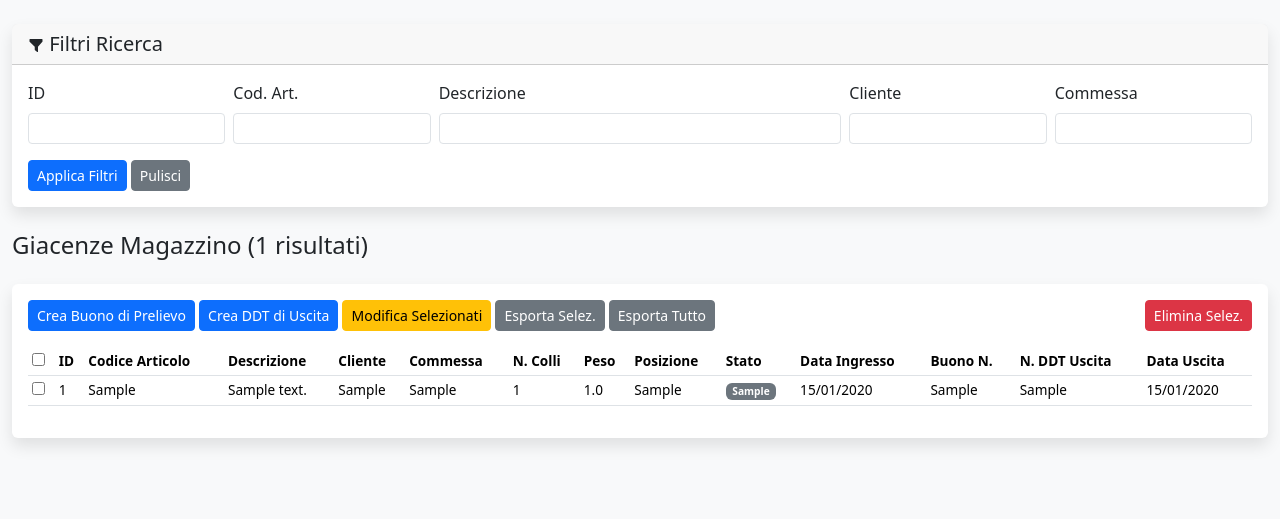
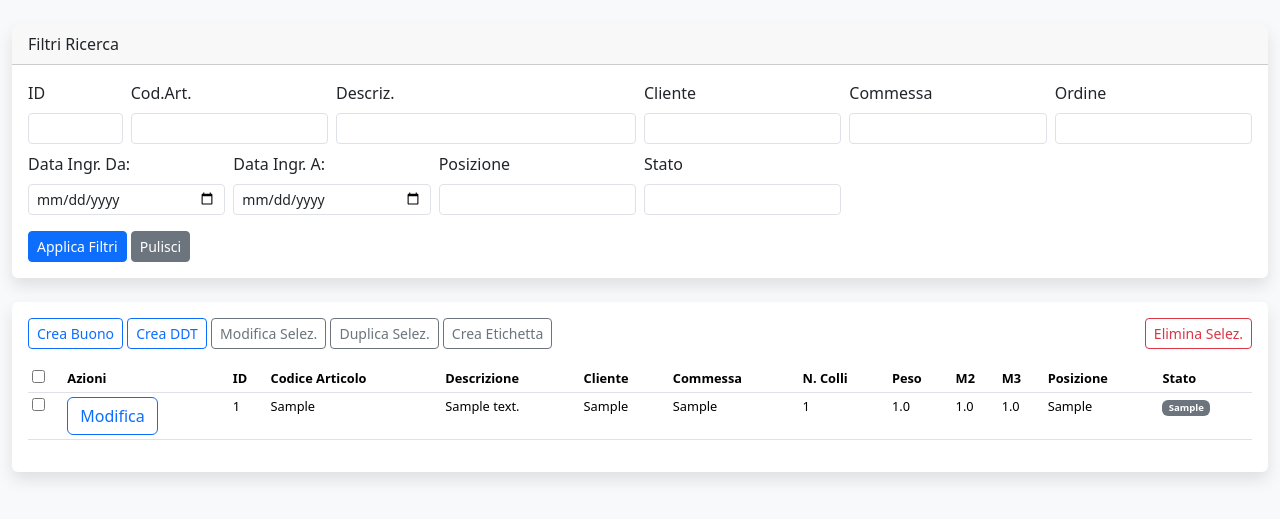
Before and after one commit to Camarsrl/gestionale_web, a Flask app: page / in a window 1280 px wide. Shown: the part 66-585 px from the top of the page. Run offline with Flask 3, Linux system fonts and the light colour scheme; tables that the repository leaves empty hold one stand-in row (values such as "Sample post").

Commit message:
Update index.html

```diff
--- a/templates/index.html
+++ b/templates/index.html
@@ -1,59 +1,45 @@
 {% extends "layout.html" %}
-
 {% block content %}
 <div class="card mb-4">
-    <div class="card-header" data-bs-toggle="collapse" href="#filtriCollapse" role="button" aria-expanded="true" aria-controls="filtriCollapse">
-        <h5 class="mb-0">
-            <svg xmlns="http://www.w3.org/2000/svg" width="16" height="16" fill="currentColor" class="bi bi-funnel-fill" viewBox="0 0 16 16"><path d="M1.5 1.5A.5.5 0 0 1 2 1h12a.5.5 0 0 1 .5.5v2a.5.5 0 0 1-.128.334L10 8.692V13.5a.5.5 0 0 1-.74.439L7 12.31a.5.5 0 0 1-.26-.439V8.692L1.628 3.834A.5.5 0 0 1 1.5 3.5v-2z"/></svg>
-            Filtri Ricerca
-        </h5>
-    </div>
-    <div class="collapse show" id="filtriCollapse">
+    <div class="card-header">Filtri Ricerca</div>
     <div class="card-body">
         <form method="GET" action="{{ url_for('index') }}">
-                <div class="row g-2 align-items-end">
-                    <div class="col-md-2"><label class="form-label form-label-sm">ID</label><input type="text" name="id" class="form-control form-control-sm" value="{{ filters.id or '' }}"></div>
-                    <div class="col-md-2"><label class="form-label form-label-sm">Cod. Art.</label><input type="text" name="codice_articolo" class="form-control form-control-sm" value="{{ filters.codice_articolo or '' }}"></div>
-                    <div class="col-md-4"><label class="form-label form-label-sm">Descrizione</label><input type="text" name="descrizione" class="form-control form-control-sm" value="{{ filters.descrizione or '' }}"></div>
-                    <div class="col-md-2"><label class="form-label form-label-sm">Cliente</label><input type="text" name="cliente" class="form-control form-control-sm" value="{{ filters.cliente or '' }}"></div>
-                    <div class="col-md-2"><label class="form-label form-label-sm">Commessa</label><input type="text" name="commessa" class="form-control form-control-sm" value="{{ filters.commessa or '' }}"></div>
-                    <div class="col-md-auto mt-3">
+            <div class="row g-2">
+                <div class="col-md-1"><label class="form-label">ID</label><input type="text" name="id" class="form-control form-control-sm" value="{{ filters.id or '' }}"></div>
+                <div class="col-md-2"><label class="form-label">Cod.Art.</label><input type="text" name="codice_articolo" class="form-control form-control-sm" value="{{ filters.codice_articolo or '' }}"></div>
+                <div class="col-md-3"><label class="form-label">Descriz.</label><input type="text" name="descrizione" class="form-control form-control-sm" value="{{ filters.descrizione or '' }}"></div>
+                <div class="col-md-2"><label class="form-label">Cliente</label><input type="text" name="cliente" class="form-control form-control-sm" value="{{ filters.cliente or '' }}"></div>
+                <div class="col-md-2"><label class="form-label">Commessa</label><input type="text" name="commessa" class="form-control form-control-sm" value="{{ filters.commessa or '' }}"></div>
+                <div class="col-md-2"><label class="form-label">Ordine</label><input type="text" name="ordine" class="form-control form-control-sm" value="{{ filters.ordine or '' }}"></div>
+                <div class="col-md-2"><label class="form-label">Data Ingr. Da:</label><input type="date" name="data_ingresso_da" class="form-control form-control-sm" value="{{ filters.data_ingresso_da or '' }}"></div>
+                <div class="col-md-2"><label class="form-label">Data Ingr. A:</label><input type="date" name="data_ingresso_a" class="form-control form-control-sm" value="{{ filters.data_ingresso_a or '' }}"></div>
+                 <div class="col-md-2"><label class="form-label">Posizione</label><input type="text" name="posizione" class="form-control form-control-sm" value="{{ filters.posizione or '' }}"></div>
+                 <div class="col-md-2"><label class="form-label">Stato</label><input type="text" name="stato" class="form-control form-control-sm" value="{{ filters.stato or '' }}"></div>
+            </div>
+            <div class="mt-3">
                 <button type="submit" class="btn btn-sm btn-primary">Applica Filtri</button>
                 <a href="{{ url_for('index') }}" class="btn btn-sm btn-secondary">Pulisci</a>
             </div>
-                </div>
         </form>
-        </div>
-    </div>
-</div>
-
-<div class="d-flex justify-content-between align-items-center mb-3">
-    <h4>Giacenze Magazzino ({{ articoli|length }} risultati)</h4>
-    <div>
-        {% if session.role == 'admin' %}
-            <a href="{{ url_for('add_articolo') }}" class="btn btn-success btn-sm">Aggiungi Articolo</a>
-            <a href="{{ url_for('import_excel') }}" class="btn btn-info btn-sm">Importa da Excel</a>
-            <a href="{{ url_for('etichetta_manuale') }}" class="btn btn-secondary btn-sm">Crea Etichetta</a>
-        {% endif %}
     </div>
 </div>
 
 <div class="card">
     <div class="card-body">
         <div class="mb-3">
-            <button class="btn btn-primary btn-sm" id="btn-buono">Crea Buono di Prelievo</button>
-            <button class="btn btn-primary btn-sm" id="btn-ddt">Crea DDT di Uscita</button>
-            <button class="btn btn-warning btn-sm" id="btn-edit-multiple">Modifica Selezionati</button>
-            <button class="btn btn-secondary btn-sm" id="btn-export-selected">Esporta Selez.</button>
-            <a href="{{ url_for('export_excel') }}" class="btn btn-secondary btn-sm">Esporta Tutto</a>
-            <button class="btn btn-danger btn-sm float-end" id="btn-delete-selected">Elimina Selez.</button>
+            <button class="btn btn-sm btn-outline-primary" id="btn-buono">Crea Buono</button>
+            <button class="btn btn-sm btn-outline-primary" id="btn-ddt">Crea DDT</button>
+            <button class="btn btn-sm btn-outline-secondary" id="btn-edit-multiple">Modifica Selez.</button>
+            <button class="btn btn-sm btn-outline-secondary" id="btn-duplicate">Duplica Selez.</button>
+            <button class="btn btn-sm btn-outline-secondary" id="btn-create-label">Crea Etichetta</button>
+            <button class="btn btn-sm btn-outline-danger float-end" id="btn-delete-selected">Elimina Selez.</button>
         </div>
-
         <div class="table-responsive">
-            <table class="table table-sm table-hover" style="font-size: 0.85rem; white-space: nowrap;">
+            <table class="table table-sm table-hover" style="font-size: 0.8rem; white-space: nowrap;">
                 <thead>
                     <tr>
                         <th><input type="checkbox" id="select-all"></th>
+                        <th>Azioni</th>
                         <th>ID</th>
                         <th>Codice Articolo</th>
                         <th>Descrizione</th>
@@ -61,18 +47,17 @@
                         <th>Commessa</th>
                         <th>N. Colli</th>
                         <th>Peso</th>
+                        <th>M2</th>
+                        <th>M3</th>
                         <th>Posizione</th>
                         <th>Stato</th>
-                        <th>Data Ingresso</th>
-                        <th>Buono N.</th>
-                        <th>N. DDT Uscita</th>
-                        <th>Data Uscita</th>
                     </tr>
                 </thead>
                 <tbody>
                     {% for art in articoli %}
-                    <tr style="cursor: pointer;" data-href="{{ url_for('edit_articolo', id=art.id) }}">
-                        <td onclick="event.stopPropagation();"><input type="checkbox" class="articolo-checkbox" name="selected_ids" value="{{ art.id }}"></td>
+                    <tr>
+                        <td onclick="event.stopPropagation();"><input type="checkbox" class="articolo-checkbox" value="{{ art.id }}"></td>
+                        <td><a href="{{ url_for('edit_articolo', id=art.id) }}" class="btn btn-xs btn-outline-primary">Modifica</a></td>
                         <td>{{ art.id }}</td>
                         <td>{{ art.codice_articolo }}</td>
                         <td>{{ art.descrizione }}</td>
@@ -80,12 +65,10 @@
                         <td>{{ art.commessa }}</td>
                         <td>{{ art.n_colli }}</td>
                         <td>{{ art.peso }}</td>
+                        <td>{{ art.m2 }}</td>
+                        <td>{{ art.m3 }}</td>
                         <td>{{ art.posizione }}</td>
                         <td><span class="badge bg-{{ 'success' if art.stato == 'In giacenza' else 'secondary' }}">{{ art.stato }}</span></td>
-                        <td>{{ art.data_ingresso.strftime('%d/%m/%Y') if art.data_ingresso else '' }}</td>
-                        <td>{{ art.buono_n or '' }}</td>
-                        <td>{{ art.n_ddt_uscita or '' }}</td>
-                        <td>{{ art.data_uscita.strftime('%d/%m/%Y') if art.data_uscita else '' }}</td>
                     </tr>
                     {% endfor %}
                 </tbody>
@@ -93,79 +76,13 @@
         </div>
     </div>
 </div>
-
-<form id="bulk-action-form" method="POST" style="display: none;">
-    <input type="hidden" name="selected_ids" id="selected_ids_field">
-</form>
-<form id="bulk-delete-form" method="POST" action="{{ url_for('bulk_delete') }}" style="display: none;">
-    <input type="hidden" name="selected_ids" id="delete_ids_field">
-</form>
-
 {% endblock %}
 
 {% block extra_js %}
 <script>
-document.addEventListener('DOMContentLoaded', function() {
-    // Rendi cliccabile l'intera riga
-    document.querySelectorAll('tr[data-href]').forEach(row => {
-        row.addEventListener('click', () => {
-            window.location.href = row.dataset.href;
-        });
-    });
-
-    // Logica per selezionare/deselezionare tutto
-    document.getElementById('select-all').addEventListener('change', function(e) {
-        document.querySelectorAll('.articolo-checkbox').forEach(checkbox => {
-            checkbox.checked = e.target.checked;
-        });
-    });
-
-    function getSelectedIds() {
-        const selected = [];
-        document.querySelectorAll('.articolo-checkbox:checked').forEach(checkbox => {
-            selected.push(checkbox.value);
-        });
-        return selected.join(',');
-    }
-
-    // Gestione pulsanti azioni di gruppo
-    const actions = {
-        'btn-buono': '{{ url_for("buono_setup") }}',
-        'btn-ddt': '{{ url_for("ddt_setup") }}',
-        'btn-edit-multiple': '{{ url_for("edit_multiple") }}',
-        'btn-export-selected': '{{ url_for("export_excel") }}'
-    };
-
-    for (const [btnId, url] of Object.entries(actions)) {
-        const btn = document.getElementById(btnId);
-        if (btn) {
-            btn.addEventListener('click', function() {
-                const ids = getSelectedIds();
-                if (!ids) {
-                    alert('Nessun articolo selezionato.');
-                    return;
-                }
-                window.location.href = url + '?ids=' + ids;
-            });
-        }
-    }
-
-    // Gestione eliminazione
-    const deleteBtn = document.getElementById('btn-delete-selected');
-    if (deleteBtn) {
-        deleteBtn.addEventListener('click', function() {
-            const ids = getSelectedIds();
-            if (!ids) {
-                alert('Nessun articolo selezionato per l\'eliminazione.');
-                return;
-            }
-            if (confirm('Sei sicuro di voler eliminare gli ' + ids.split(',').length + ' articoli selezionati? L\'azione è irreversibile.')) {
-                const form = document.getElementById('bulk-delete-form');
-                document.getElementById('delete_ids_field').value = ids;
-                form.submit();
-            }
-        });
-    }
-});
+// ... (Tutto il codice JavaScript della risposta precedente va qui)
+// Aggiungi la gestione per i nuovi pulsanti
+document.getElementById('btn-duplicate').addEventListener('click', function() { /* ... */ });
+document.getElementById('btn-create-label').addEventListener('click', function() { /* ... */ });
 </script>
 {% endblock %}
```
Lines whose indentation alone changed are shown as unchanged.
